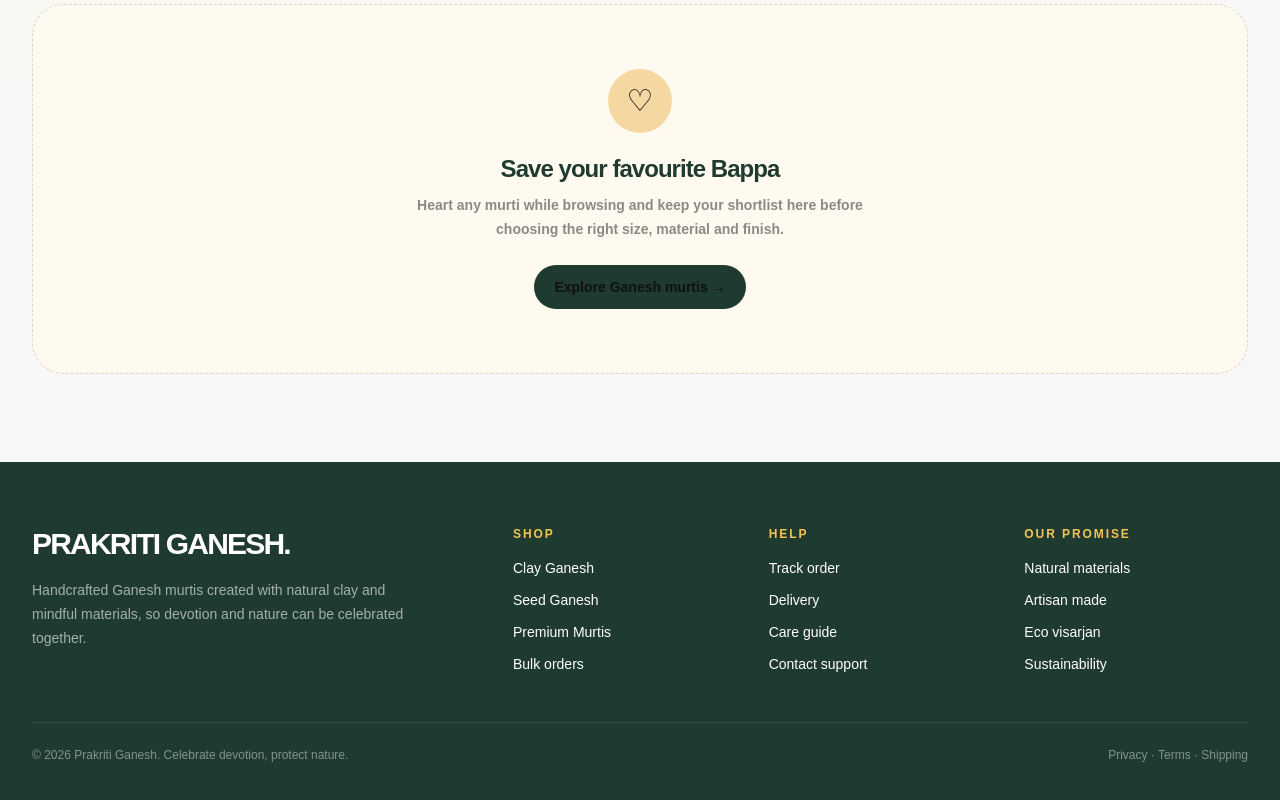
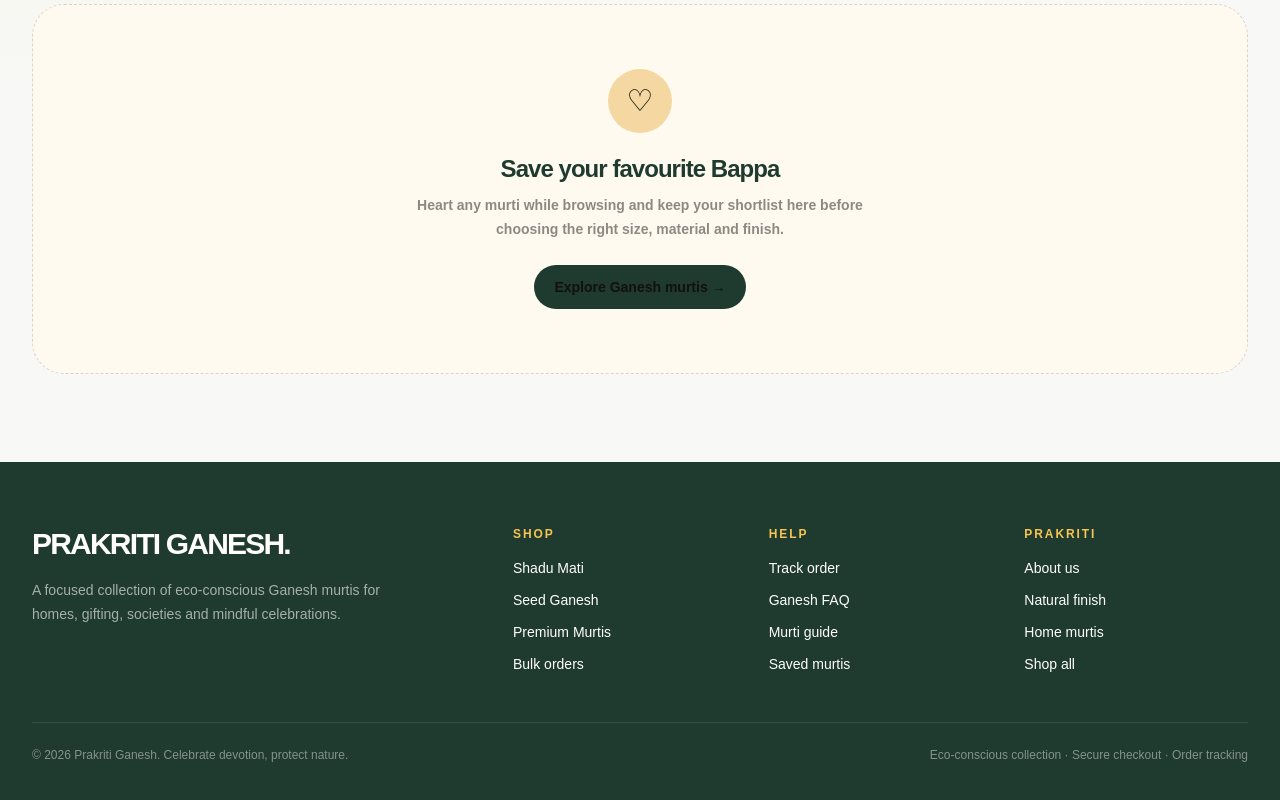
Before and after one commit to shuvinexofficial143-design/nexora-commerce, a Next.js app: page /wishlist in a window 1280 px wide. Shown: the part 312-1112 px from the top of the page. Built offline with nearby package versions, Linux system fonts and the light colour scheme; no server answers.

Commit message:
Link footer to Ganesh customer pages

```diff
--- a/components/layout/site-footer.tsx
+++ b/components/layout/site-footer.tsx
@@ -4,17 +4,32 @@ import { Container } from "@/components/ui/container";
 const footerGroups = [
   {
     title: "Shop",
-    links: ["Clay Ganesh", "Seed Ganesh", "Premium Murtis", "Bulk orders"],
+    links: [
+      ["Shadu Mati", "/category/shadu-mati"],
+      ["Seed Ganesh", "/category/seed-ganesh"],
+      ["Premium Murtis", "/category/premium"],
+      ["Bulk orders", "/bulk-orders"],
+    ],
   },
   {
     title: "Help",
-    links: ["Track order", "Delivery", "Care guide", "Contact support"],
+    links: [
+      ["Track order", "/track-order"],
+      ["Ganesh FAQ", "/faq"],
+      ["Murti guide", "/ai-assistant"],
+      ["Saved murtis", "/wishlist"],
+    ],
   },
   {
-    title: "Our Promise",
-    links: ["Natural materials", "Artisan made", "Eco visarjan", "Sustainability"],
+    title: "Prakriti",
+    links: [
+      ["About us", "/about"],
+      ["Natural finish", "/category/natural-finish"],
+      ["Home murtis", "/category/home-murtis"],
+      ["Shop all", "/shop"],
+    ],
   },
-];
+] as const;
 
 export function SiteFooter() {
   return (
@@ -24,7 +39,7 @@ export function SiteFooter() {
           <div>
             <p className="text-3xl font-black tracking-[-0.06em]">PRAKRITI GANESH.</p>
             <p className="mt-4 max-w-sm text-sm leading-6 text-white/60">
-              Handcrafted Ganesh murtis created with natural clay and mindful materials, so devotion and nature can be celebrated together.
+              A focused collection of eco-conscious Ganesh murtis for homes, gifting, societies and mindful celebrations.
             </p>
           </div>
           <div className="grid grid-cols-2 gap-8 sm:grid-cols-3">
@@ -32,8 +47,8 @@ export function SiteFooter() {
               <div key={group.title}>
                 <p className="text-xs font-black uppercase tracking-[0.16em] text-[#f6c453]">{group.title}</p>
                 <div className="mt-4 space-y-3">
-                  {group.links.map((label) => (
-                    <Link key={label} href="/shop" className="block text-sm text-white/65 hover:text-white">
+                  {group.links.map(([label, href]) => (
+                    <Link key={href} href={href} className="block text-sm text-white/65 hover:text-white">
                       {label}
                     </Link>
                   ))}
@@ -44,7 +59,7 @@ export function SiteFooter() {
         </div>
         <div className="flex flex-col gap-3 pt-6 text-xs text-white/45 sm:flex-row sm:items-center sm:justify-between">
           <p>© 2026 Prakriti Ganesh. Celebrate devotion, protect nature.</p>
-          <p>Privacy · Terms · Shipping</p>
+          <p>Eco-conscious collection · Secure checkout · Order tracking</p>
         </div>
       </Container>
     </footer>
```
